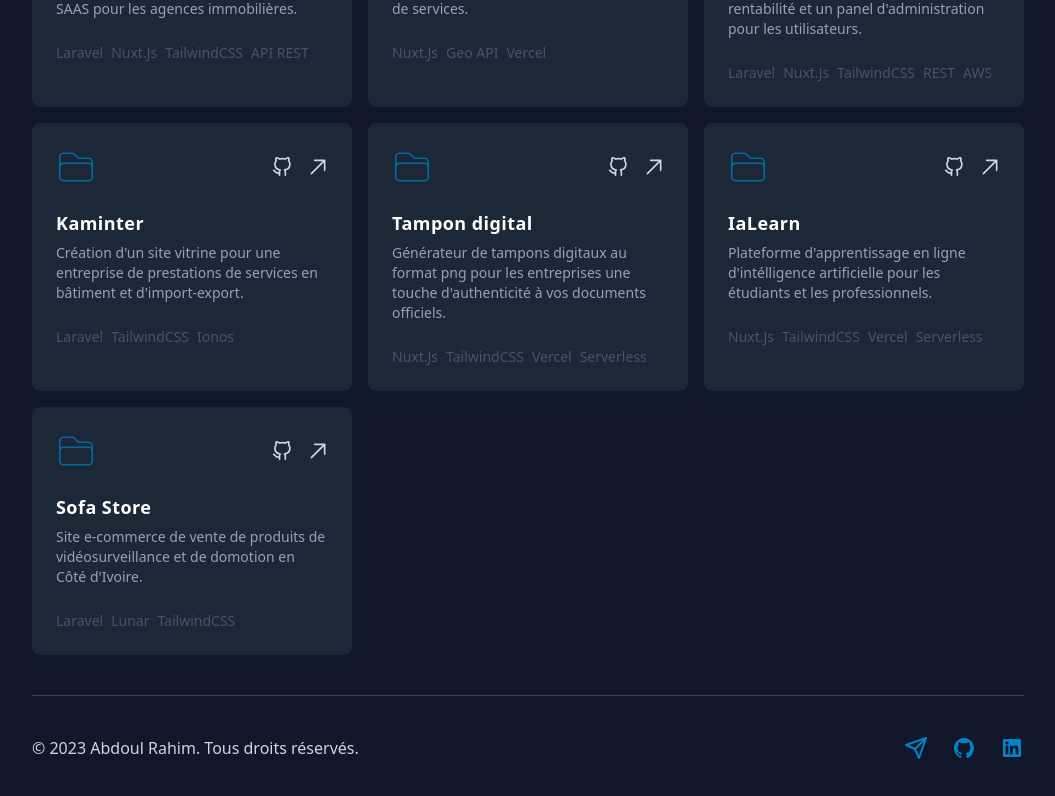
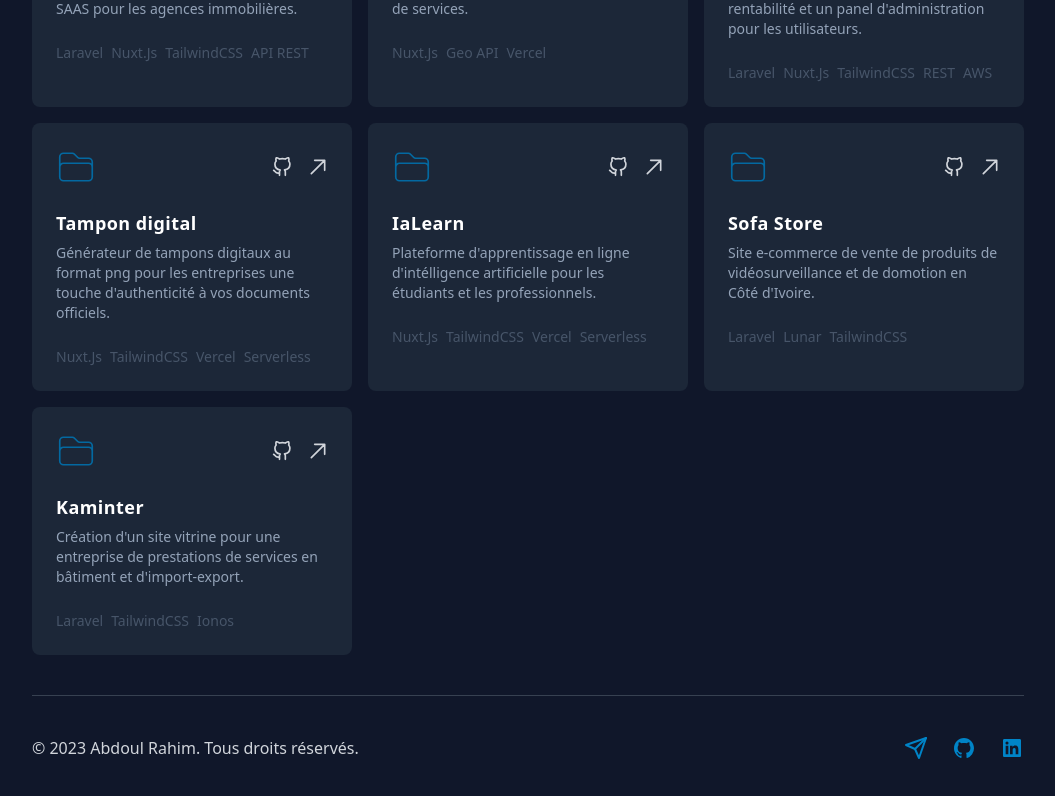
Before and after one commit to abdoul-rb/abdoulrahim, a Nuxt app: page /projects in a window 1280 px wide. Shown: the part 897-1693 px from the top of the page, without its empty margins (208-1263 px from the left). Built offline with nearby package versions, Linux system fonts and the light colour scheme.

Commit message:
refactor: update projects list

```diff
--- a/pages/projects.vue
+++ b/pages/projects.vue
@@ -126,21 +126,21 @@ const projects = ref([
     },
     {
         title: 'UNC Networking',
-        description: 'Plateforme de mise en relation entre les diplômés et les entreprises sur des offres d\'emplois pour l\'université UNC',
+        description: "Plateforme de mise en relation entre les diplômés et les entreprises sur des offres d'emplois pour l'université UNC",
         link: 'https://pprod.univers-emploi.org/',
         github: 'https://github.com/abdoul-rb/unc-networking',
         stacks: ['Laravel', 'Livewire', 'Alpine.JS', 'TailwindCSS', 'MySQL']
     },
     {
         title: 'Seloger224',
-        description: 'Site web de petites annonces immobilières en Guinée, servant aussi de SAAS pour les agences immobilières.',
+        description: "Site web de petites annonces immobilières en Guinée, servant aussi de SAAS pour les agences immobilières.",
         link: 'https://selogger224.com',
         github: 'https://github.com/abdoul-rb/seloger-client',
         stacks: ['Laravel', 'Nuxt.Js', 'TailwindCSS', 'API REST']
     },
     {
         title: 'Nomade CRM',
-        description: 'Site vitrine pour la présentation d\'un CRM pour les entreprises de prestations de services.',
+        description: "Site vitrine pour la présentation d'un CRM pour les entreprises de prestations de services.",
         link: 'https://manage-gn.vercel.app/',
         github: 'https://github.com/abdoul-rb/manage-crm',
         stacks: ['Nuxt.Js', 'Geo API', 'Vercel']
@@ -153,32 +153,32 @@ const projects = ref([
         stacks: ['Laravel', 'Nuxt.Js', 'TailwindCSS', 'REST', 'AWS']
     },
     {
-        title: 'Kaminter',
-        description: 'Création d\'un site vitrine pour une entreprise de prestations de services en bâtiment et d\'import-export.',
-        link: 'https://kaminter.fr/',
-        github: 'https://github.com/abdoul-rb/kamainter',
-        stacks: ['Laravel', 'TailwindCSS', 'Ionos']
-    },
-    {
         title: 'Tampon digital',
-        description: 'Générateur de tampons digitaux au format png pour les entreprises une touche d\'authenticité à vos documents officiels.',
+        description: "Générateur de tampons digitaux au format png pour les entreprises une touche d'authenticité à vos documents officiels.",
         link: 'https://tampon-digital-eight.vercel.app/',
         github: 'https://github.com/lafia/tampon-digital',
         stacks: ['Nuxt.Js', 'TailwindCSS', 'Vercel', 'Serverless']
     },
     {
         title: 'IaLearn',
-        description: 'Plateforme d\'apprentissage en ligne d\'intélligence artificielle pour les étudiants et les professionnels.',
+        description: "Plateforme d'apprentissage en ligne d'intélligence artificielle pour les étudiants et les professionnels.",
         link: 'https://kaminter.fr/',
         github: 'https://github.com/abdoul-rb/kamainter',
         stacks: ['Nuxt.Js', 'TailwindCSS', 'Vercel', 'Serverless']
     },
     {
         title: 'Sofa Store',
-        description: 'Site e-commerce de vente de produits de vidéosurveillance et de domotion en Côté d\'Ivoire.',
+        description: "Site e-commerce de vente de produits de vidéosurveillance et de domotion en Côté d'Ivoire.",
         link: 'https://sofa-tech.com',
         github: 'https://github.com/abdoul-rb/kamainter',
         stacks: ['Laravel', 'Lunar', 'TailwindCSS']
     },
+    {
+        title: 'Kaminter',
+        description: "Création d'un site vitrine pour une entreprise de prestations de services en bâtiment et d'import-export.",
+        link: 'https://kaminter.fr/',
+        github: 'https://github.com/abdoul-rb/kamainter',
+        stacks: ['Laravel', 'TailwindCSS', 'Ionos']
+    },
 ])
 </script>
```
